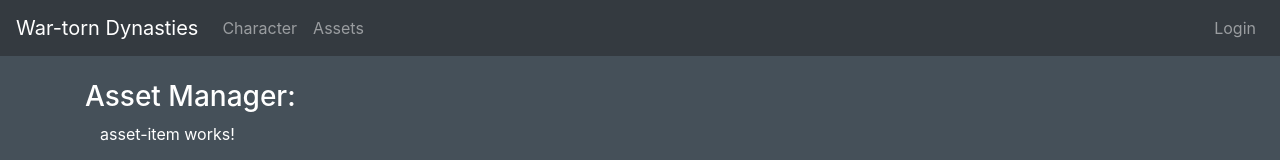
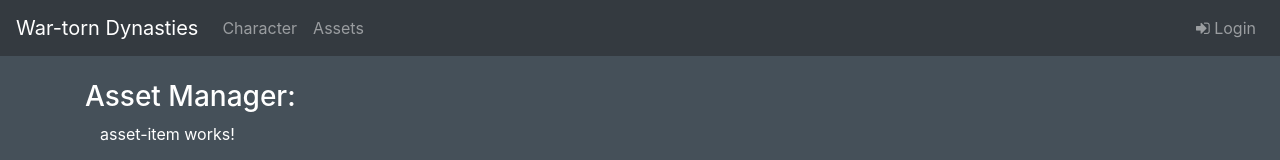
Before and after one commit to ProjectAwesomeRSA/WARD, an Angular app: page /assets in a window 1280 px wide. Shown: the top 160 px of the page. Built offline with nearby package versions, Linux system fonts and the light colour scheme.

Commit message:
Importing Font-awesome

```diff
--- a/angular.json
+++ b/angular.json
@@ -24,6 +24,7 @@
             ],
             "styles": [
               "node_modules/bootstrap/dist/css/bootstrap.min.css",
+              "node_modules/font-awesome/css/font-awesome.css",
               "src/styles.css"
             ],
             "scripts": [],
--- a/package.json
+++ b/package.json
@@ -23,6 +23,7 @@
     "ajv": "^6.7.0",
     "bootstrap": "^4.2.1",
     "core-js": "^2.5.4",
+    "font-awesome": "^4.7.0",
     "rxjs": "~6.3.3",
     "save": "^2.3.3",
     "tslib": "^1.9.0",
--- a/src/app/header/header.component.html
+++ b/src/app/header/header.component.html
@@ -9,8 +9,7 @@
     </button>
 
 
-    <div class="collapse navbar-collapse"
-          [ngClass]="{ 'show': navbarOpen }">
+    <div class="collapse navbar-collapse" [ngClass]="{ 'show': navbarOpen }">
       <ul class="navbar-nav mr-auto">
         <li *ngIf="1 === 1" class="nav-item">
           <a class="nav-link" [routerLink]="['/character']" routerLinkActive="router-link-active" >Character</a>
@@ -23,7 +22,7 @@
 
       <ul class="navbar-nav ml-auto">
         <li *ngIf="1 === 1" class="nav-item">
-          <a class="nav-link login-link" (click)="open()">Login</a>
+          <a class="nav-link login-link" (click)="open()"><i class="fa fa-sign-in" aria-hidden="true"></i> Login</a>
         </li>
       </ul>
     </div>
```
Also changed, not shown: 1 other file (tests, documents, lock files or other folders).
